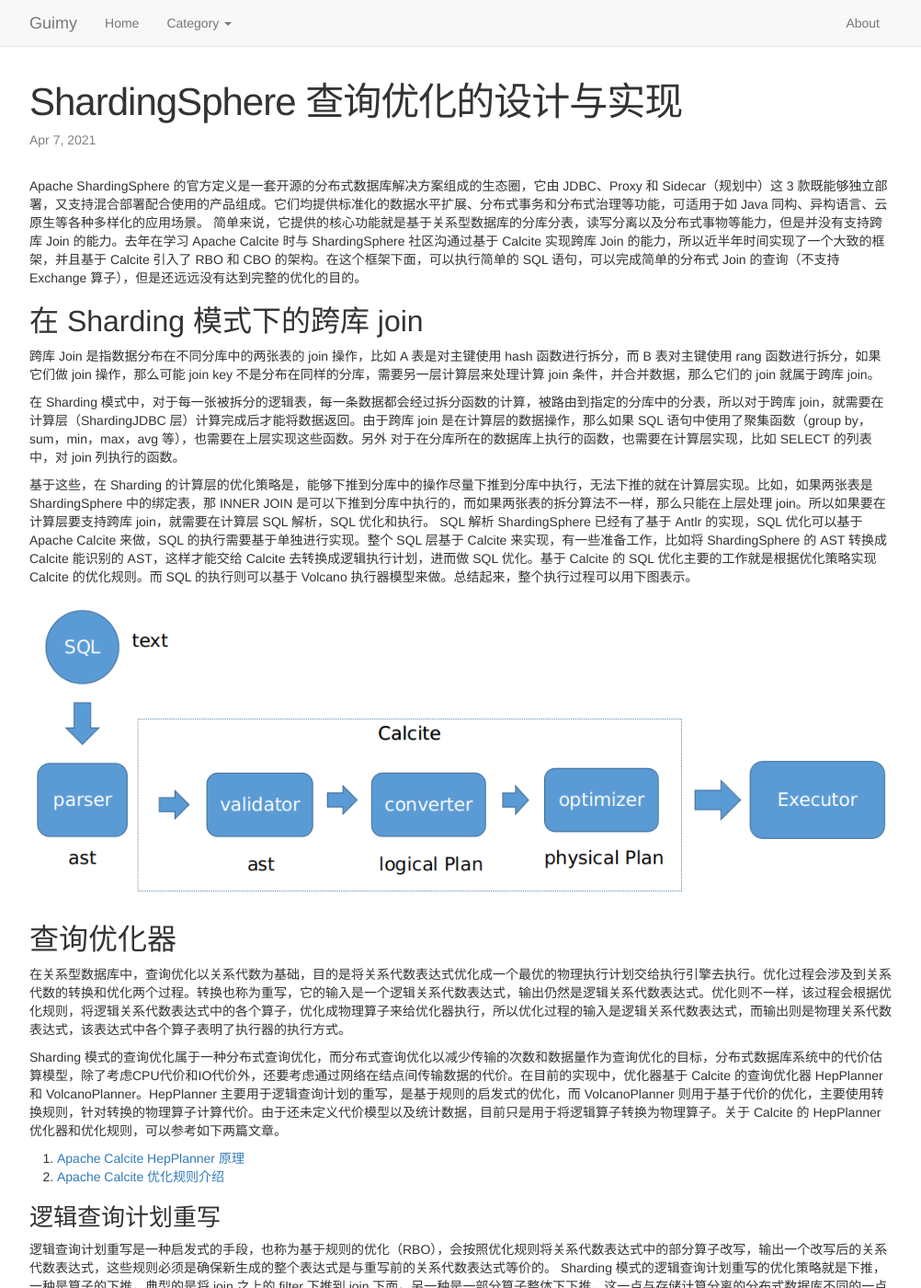
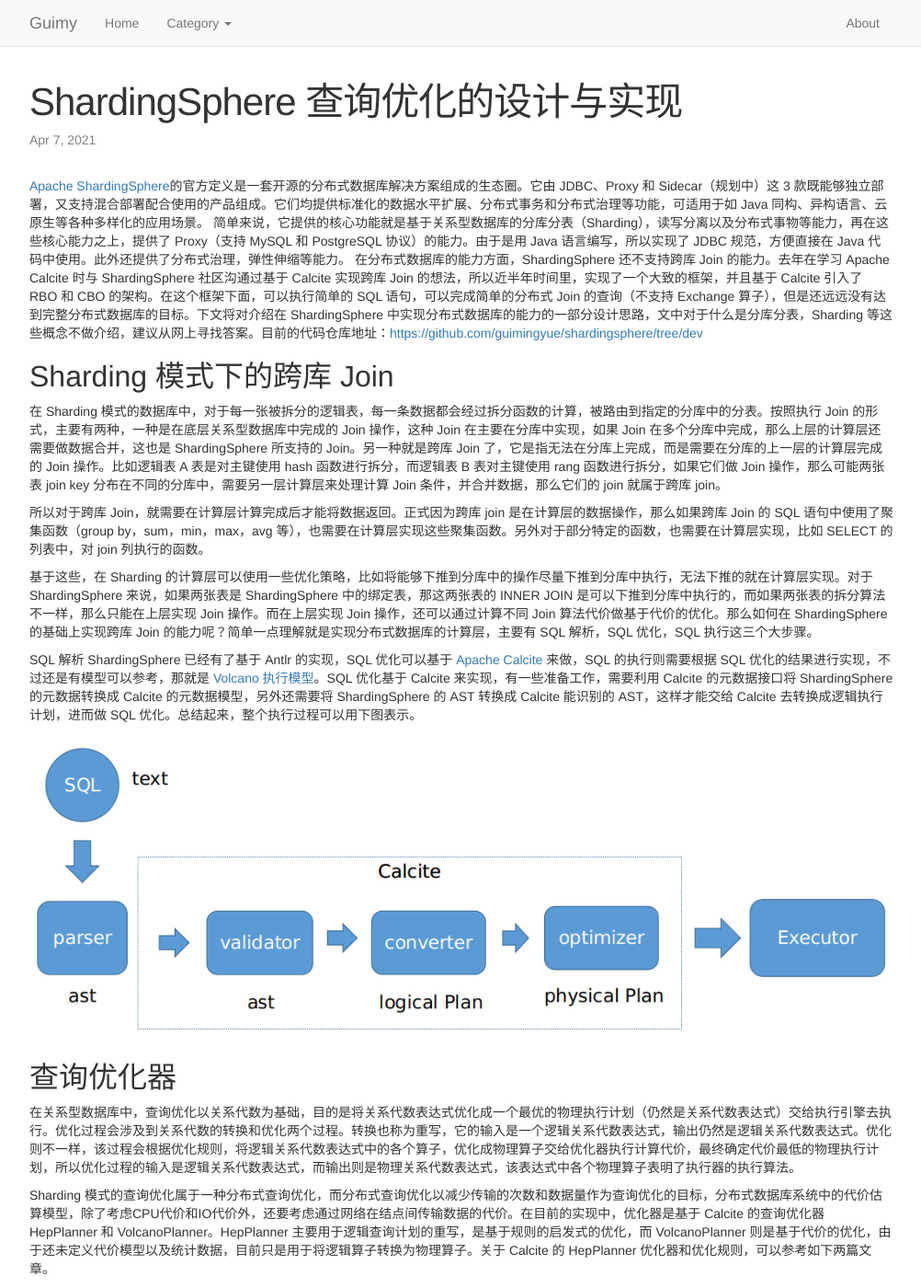
Before and after one commit to guimingyue/guimingyue.github.io, a Jekyll site: the page built from _posts/2021-04-07-the-design-of-optimizer-and-execution-of-shardingsphere.md, in a window 1280 px wide and 1400 px high. Shown: the whole window at 92% size, without its empty margins (138-1140 px from the left). Built offline with Jekyll 4.4.1, drawn with Linux system fonts in a browser that asks for light colours; comment, search, counter and statistics services are not loaded; some of the changed text lies outside the part shown.

Commit message:
modified

```diff
--- a/_posts/2021-04-07-the-design-of-optimizer-and-execution-of-shardingsphere.md
+++ b/_posts/2021-04-07-the-design-of-optimizer-and-execution-of-shardingsphere.md
@@ -4,27 +4,28 @@
 category: ShardingSphere
 ---
 
-Apache ShardingSphere 的官方定义是一套开源的分布式数据库解决方案组成的生态圈，它由 JDBC、Proxy 和 Sidecar（规划中）这 3 款既能够独立部署，又支持混合部署配合使用的产品组成。它们均提供标准化的数据水平扩展、分布式事务和分布式治理等功能，可适用于如 Java 同构、异构语言、云原生等各种多样化的应用场景。
-简单来说，它提供的核心功能就是基于关系型数据库的分库分表，读写分离以及分布式事物等能力，但是并没有支持跨库 Join 的能力。去年在学习 Apache Calcite 时与 ShardingSphere 社区沟通过基于 Calcite 实现跨库 Join 的能力，所以近半年时间实现了一个大致的框架，并且基于 Calcite 引入了 RBO 和 CBO 的架构。在这个框架下面，可以执行简单的 SQL 语句，可以完成简单的分布式 Join 的查询（不支持 Exchange 算子），但是还远远没有达到完整的优化的目的。
+[Apache ShardingSphere](http://shardingsphere.apache.org/)的官方定义是一套开源的分布式数据库解决方案组成的生态圈。它由 JDBC、Proxy 和 Sidecar（规划中）这 3 款既能够独立部署，又支持混合部署配合使用的产品组成。它们均提供标准化的数据水平扩展、分布式事务和分布式治理等功能，可适用于如 Java 同构、异构语言、云原生等各种多样化的应用场景。
+简单来说，它提供的核心功能就是基于关系型数据库的分库分表（Sharding），读写分离以及分布式事物等能力，再在这些核心能力之上，提供了 Proxy（支持 MySQL 和 PostgreSQL 协议）的能力。由于是用 Java 语言编写，所以实现了 JDBC 规范，方便直接在 Java 代码中使用。此外还提供了分布式治理，弹性伸缩等能力。
+在分布式数据库的能力方面，ShardingSphere 还不支持跨库 Join 的能力。去年在学习 Apache Calcite 时与 ShardingSphere 社区沟通过基于 Calcite 实现跨库 Join 的想法，所以近半年时间里，实现了一个大致的框架，并且基于 Calcite 引入了 RBO 和 CBO 的架构。在这个框架下面，可以执行简单的 SQL 语句，可以完成简单的分布式 Join 的查询（不支持 Exchange 算子），但是还远远没有达到完整分布式数据库的目标。下文将对介绍在 ShardingSphere 中实现分布式数据库的能力的一部分设计思路，文中对于什么是分库分表，Sharding 等这些概念不做介绍，建议从网上寻找答案。目前的代码仓库地址：[https://github.com/guimingyue/shardingsphere/tree/dev](https://github.com/guimingyue/shardingsphere/tree/dev)
 
 
-## 在 Sharding 模式下的跨库 join
+## Sharding 模式下的跨库 Join
 
-跨库 Join 是指数据分布在不同分库中的两张表的 join 操作，比如 A 表是对主键使用 hash 函数进行拆分，而 B 表对主键使用 rang 函数进行拆分，如果它们做 join 操作，那么可能 join key 不是分布在同样的分库，需要另一层计算层来处理计算 join 条件，并合并数据，那么它们的 join 就属于跨库 join。
+在 Sharding 模式的数据库中，对于每一张被拆分的逻辑表，每一条数据都会经过拆分函数的计算，被路由到指定的分库中的分表。按照执行 Join 的形式，主要有两种，一种是在底层关系型数据库中完成的 Join 操作，这种 Join 在主要在分库中实现，如果 Join 在多个分库中完成，那么上层的计算层还需要做数据合并，这也是 ShardingSphere 所支持的 Join。另一种就是跨库 Join 了，它是指无法在分库上完成，而是需要在分库的上一层的计算层完成的 Join 操作。比如逻辑表 A 表是对主键使用 hash 函数进行拆分，而逻辑表 B 表对主键使用 rang 函数进行拆分，如果它们做 Join 操作，那么可能两张表 join key 分布在不同的分库中，需要另一层计算层来处理计算 Join 条件，并合并数据，那么它们的 join 就属于跨库 join。
 
-在 Sharding 模式中，对于每一张被拆分的逻辑表，每一条数据都会经过拆分函数的计算，被路由到指定的分库中的分表，所以对于跨库 join，就需要在计算层（ShardingJDBC 层）计算完成后才能将数据返回。由于跨库 join 是在计算层的数据操作，那么如果 SQL 语句中使用了聚集函数（group by，sum，min，max，avg 等），也需要在上层实现这些函数。另外
-对于在分库所在的数据库上执行的函数，也需要在计算层实现，比如 SELECT 的列表中，对 join 列执行的函数。
+所以对于跨库 Join，就需要在计算层计算完成后才能将数据返回。正式因为跨库 join 是在计算层的数据操作，那么如果跨库 Join 的 SQL 语句中使用了聚集函数（group by，sum，min，max，avg 等），也需要在计算层实现这些聚集函数。另外对于部分特定的函数，也需要在计算层实现，比如 SELECT 的列表中，对 join 列执行的函数。
 
-基于这些，在 Sharding 的计算层的优化策略是，能够下推到分库中的操作尽量下推到分库中执行，无法下推的就在计算层实现。比如，如果两张表是 ShardingSphere 中的绑定表，那 INNER JOIN 是可以下推到分库中执行的，而如果两张表的拆分算法不一样，那么只能在上层处理 join。所以如果要在计算层要支持跨库 join，就需要在计算层 SQL 解析，SQL 优化和执行。
-SQL 解析 ShardingSphere 已经有了基于 Antlr 的实现，SQL 优化可以基于 Apache Calcite 来做，SQL 的执行需要基于单独进行实现。整个 SQL 层基于 Calcite 来实现，有一些准备工作，比如将 ShardingSphere 的 AST 转换成 Calcite 能识别的 AST，这样才能交给 Calcite 去转换成逻辑执行计划，进而做 SQL 优化。基于 Calcite 的 SQL 优化主要的工作就是根据优化策略实现 Calcite 的优化规则。而 SQL 的执行则可以基于 Volcano 执行器模型来做。总结起来，整个执行过程可以用下图表示。
+基于这些，在 Sharding 的计算层可以使用一些优化策略，比如将能够下推到分库中的操作尽量下推到分库中执行，无法下推的就在计算层实现。对于 ShardingSphere 来说，如果两张表是 ShardingSphere 中的绑定表，那这两张表的 INNER JOIN 是可以下推到分库中执行的，而如果两张表的拆分算法不一样，那么只能在上层实现 Join 操作。而在上层实现 Join 操作，还可以通过计算不同 Join 算法代价做基于代价的优化。那么如何在 ShardingSphere 的基础上实现跨库 Join 的能力呢？简单一点理解就是实现分布式数据库的计算层，主要有 SQL 解析，SQL 优化，SQL 执行这三个大步骤。
+
+SQL 解析 ShardingSphere 已经有了基于 Antlr 的实现，SQL 优化可以基于 [Apache Calcite](https://calcite.apache.org/) 来做，SQL 的执行则需要根据 SQL 优化的结果进行实现，不过还是有模型可以参考，那就是 [Volcano 执行模型](https://15721.courses.cs.cmu.edu/spring2016/papers/graefe-ieee1994.pdf)。SQL 优化基于 Calcite 来实现，有一些准备工作，需要利用 Calcite 的元数据接口将 ShardingSphere 的元数据转换成 Calcite 的元数据模型，另外还需要将 ShardingSphere 的 AST 转换成 Calcite 能识别的 AST，这样才能交给 Calcite 去转换成逻辑执行计划，进而做 SQL 优化。总结起来，整个执行过程可以用下图表示。
 
 ![SQL](/images/ss_optimizer/sql_execution.png)
 
 ## 查询优化器
 
-在关系型数据库中，查询优化以关系代数为基础，目的是将关系代数表达式优化成一个最优的物理执行计划交给执行引擎去执行。优化过程会涉及到关系代数的转换和优化两个过程。转换也称为重写，它的输入是一个逻辑关系代数表达式，输出仍然是逻辑关系代数表达式。优化则不一样，该过程会根据优化规则，将逻辑关系代数表达式中的各个算子，优化成物理算子来给优化器执行，所以优化过程的输入是逻辑关系代数表达式，而输出则是物理关系代数表达式，该表达式中各个算子表明了执行器的执行方式。
+在关系型数据库中，查询优化以关系代数为基础，目的是将关系代数表达式优化成一个最优的物理执行计划（仍然是关系代数表达式）交给执行引擎去执行。优化过程会涉及到关系代数的转换和优化两个过程。转换也称为重写，它的输入是一个逻辑关系代数表达式，输出仍然是逻辑关系代数表达式。优化则不一样，该过程会根据优化规则，将逻辑关系代数表达式中的各个算子，优化成物理算子交给优化器执行计算代价，最终确定代价最低的物理执行计划，所以优化过程的输入是逻辑关系代数表达式，而输出则是物理关系代数表达式，该表达式中各个物理算子表明了执行器的执行算法。
 
-Sharding 模式的查询优化属于一种分布式查询优化，而分布式查询优化以减少传输的次数和数据量作为查询优化的目标，分布式数据库系统中的代价估算模型，除了考虑CPU代价和IO代价外，还要考虑通过网络在结点间传输数据的代价。在目前的实现中，优化器基于 Calcite 的查询优化器 HepPlanner 和 VolcanoPlanner。HepPlanner 主要用于逻辑查询计划的重写，是基于规则的启发式的优化，而 VolcanoPlanner 则用于基于代价的优化，主要使用转换规则，针对转换的物理算子计算代价。由于还未定义代价模型以及统计数据，目前只是用于将逻辑算子转换为物理算子。关于 Calcite 的 HepPlanner 优化器和优化规则，可以参考如下两篇文章。
+Sharding 模式的查询优化属于一种分布式查询优化，而分布式查询优化以减少传输的次数和数据量作为查询优化的目标，分布式数据库系统中的代价估算模型，除了考虑CPU代价和IO代价外，还要考虑通过网络在结点间传输数据的代价。在目前的实现中，优化器是基于 Calcite 的查询优化器 HepPlanner 和 VolcanoPlanner。HepPlanner 主要用于逻辑查询计划的重写，是基于规则的启发式的优化，而 VolcanoPlanner 则是基于代价的优化，由于还未定义代价模型以及统计数据，目前只是用于将逻辑算子转换为物理算子。关于 Calcite 的 HepPlanner 优化器和优化规则，可以参考如下两篇文章。
 
 0. [Apache Calcite HepPlanner 原理](http://guimy.me/calcite/2021/01/16/apache-calcite-hepplanner.html)
 1. [Apache Calcite 优化规则介绍](http://guimy.me/calcite/2021/04/05/RelOptRule-of-calcite.html)
@@ -32,8 +33,7 @@
 ### 逻辑查询计划重写
 
 
-逻辑查询计划重写是一种启发式的手段，也称为基于规则的优化（RBO），会按照优化规则将关系代数表达式中的部分算子改写，输出一个改写后的关系代数表达式，这些规则必须是确保新生成的整个表达式是与重写前的关系代数表达式等价的。
-Sharding 模式的逻辑查询计划重写的优化策略就是下推，一种是算子的下推，典型的是将 join 之上的 filter 下推到 join 下面。另一种是一部分算子整体下下推，这一点与存储计算分离的分布式数据库不同的一点是，分库分表模型的存储层是有计算能力的，所以可以将 tablescan + filter 一起下推到分库上执行，也可以将符合条件的join下推到分库上执行，所以定义了新的逻辑算子 LogicalScan，用于表示可以下推到分库上执行的算子集合。在执行时会将整个 LogicalScan （对应的物理算子 SSScan）算子转换成能在分库上执行的 SQL 语句。
+逻辑查询计划重写是一种启发式的手段，也称为基于规则的优化（RBO），会按照优化规则将关系代数表达式中的部分算子改写，输出一个改写后的关系代数表达式，这些规则必须是确保新生成的整个表达式是与重写前的关系代数表达式等价的。Sharding 模式的逻辑查询计划重写的优化策略就是下推，一种是算子的下推，典型的是将 join 之上的 filter 下推到 join 下面。另一种是一部分算子整体下推到分库所在的数据库层，因为分库分表模型的存储层是有计算能力的，所以可以将 tablescan + filter 一起下推到分库上执行，也可以将符合条件的join下推到分库上执行，这一点与存储计算分离的分布式数据库不同。在这次的实现中，定义了新的逻辑算子 LogicalScan，用于表示可以下推到分库上执行的算子集合。在执行时会将整个 LogicalScan （对应的物理算子 SSScan）算子转换成能在分库上执行的 SQL 语句。
 
 比如，对于如下 SQL 语句，
 
@@ -48,16 +48,17 @@
 
 ### 基于代价的优化
 
-由于还没有引入统计信息，所以只是利用 Calcite 的基于代价的优化器 VolcanoPlanner 实现了逻辑执行计划到物理执行计划的转换。比如对于上面的 SQL 语句对应的重写后的逻辑执行计划，最终转换而成的物理执行计划可能如下图所示。
+由于还没有引入统计信息，所以目前只是利用 Calcite 的基于代价的优化器 VolcanoPlanner 实现了逻辑执行计划到物理执行计划的转换。比如对于上面的 SQL 语句对应的重写后的逻辑执行计划，最终转换而成的物理执行计划可能如下图所示。
 
 ![SQL](/images/ss_optimizer/ss_optimize_convert.png)
 
-图中右边的就是物理执行计划，SSScan 算子与 LogicalScan 对应，它表示一个下发到分库上执行的执行计划，最终会转换成与分库的数据库相关的 SQL 语句去执行，比如如果是 MySQL，那么就会转换成 MySQL 对应的 SQL 语句。SSNestedLoopJoin 就是 join 对应的物理算子，该算子会使用 nested loop join 算法来做量表的连接。
+图中右边的就是物理执行计划，SSScan 算子与 LogicalScan 对应，它表示一个下发到分库上执行的执行计划，最终会转换成与分库的数据库相关的 SQL 语句去执行，如果分库的数据库是 MySQL，那么就会转换成 MySQL 对应的 SQL 语句。SSNestedLoopJoin 就是 join 对应的物理算子，该算子会使用 nested loop join 算法来实现表的连接操作。
 
 ## 执行器
 
-执行器是一个标准的 Volcano 执行器模型，每一种物理算子都会对应一个执行算法实现，执行器的接口是 `Executor`。比如 ，通过 `moveNext` 函数，定义访问下一行数据的操作，通过`current`函数定义访问当前的行。
-对应于上述的物理执行计划的 Volcano 执行器模型结构如下图所示。ProjectExecutor 和 NestedLoopJoinExecutor 分别对应与物理执行计划中的物理算子，而 SSScan 则对应与 MultiExecutor 和 JDBCQueryExecutor。因为 SSScan 为下推到分库上执行的语句，但是可能会下推到多个分库，所以对于下推到多个分库，使用 MultiExecutor 来封装，对上层只暴露一个 Executor 对象。JDBCQueryExecutor 下层是 QueryResultExecutor，其中 QueryResultExecutor 是对 ShardingSphere 在分库上执行结果 QueryResult 的 Executor 包装。
+执行器是一个标准的 Volcano 执行器模型，在该模型中，每一种物理算子都会对应一个迭代器，这个迭代器提供一组简单的接口：open — next — close，物理查询计划被转换成执行模型树，每一次的 next 调用，就返回一行数据，每一个算子对应的迭代器的 next 都有自己的流控逻辑，数据通过自上而下的 next 嵌套调用而被动的进行行的拉取。目前实现的执行器的接口是 `Executor`，定义了 `init`，`moveNext`和`close`这三个与 open — next — close 对应的接口方法，还定义了 `current`接口方法返回当前行。通过 `moveNext` 方法，定义访问下一行数据的操作，通过`current`方法定义访问当前的行。
+
+对应于上述的物理执行计划的 Volcano 执行器模型结构如下图所示。ProjectExecutor 和 NestedLoopJoinExecutor 分别对应与物理执行计划中的物理算子，而 SSScan 则对应与 MultiExecutor 和 JDBCQueryExecutor。因为 SSScan 为下推到分库上执行的语句，可能会下推到多个分库，所以对于下推到多个分库的结果，使用 MultiExecutor 来封装，对上层只暴露一个 Executor 对象。JDBCQueryExecutor 下层是 QueryResultExecutor，它是对 ShardingSphere 在分库上执行结果 QueryResult 的 Executor 包装。
 
 ![SQL](/images/ss_optimizer/physical_executor.png)
 
```
